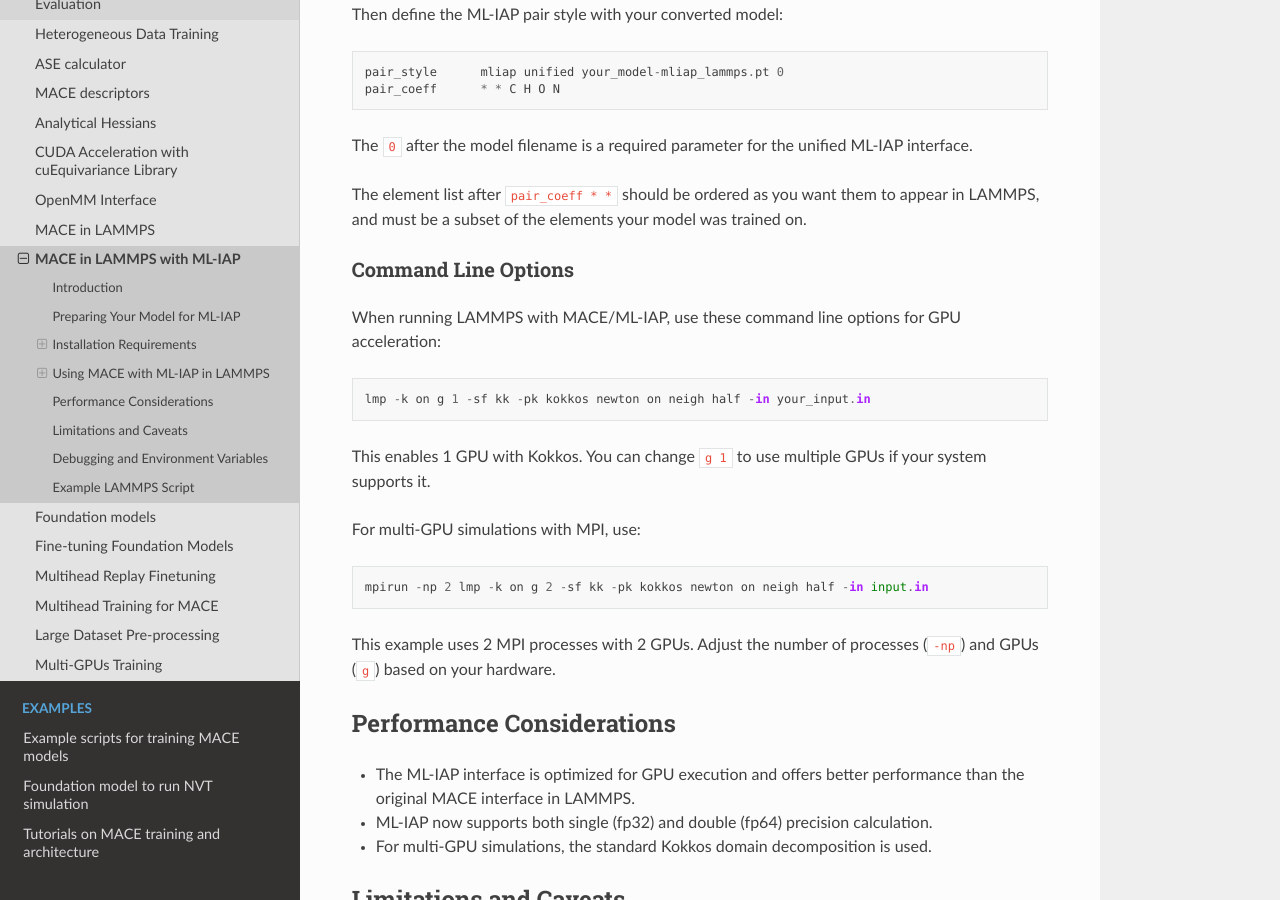
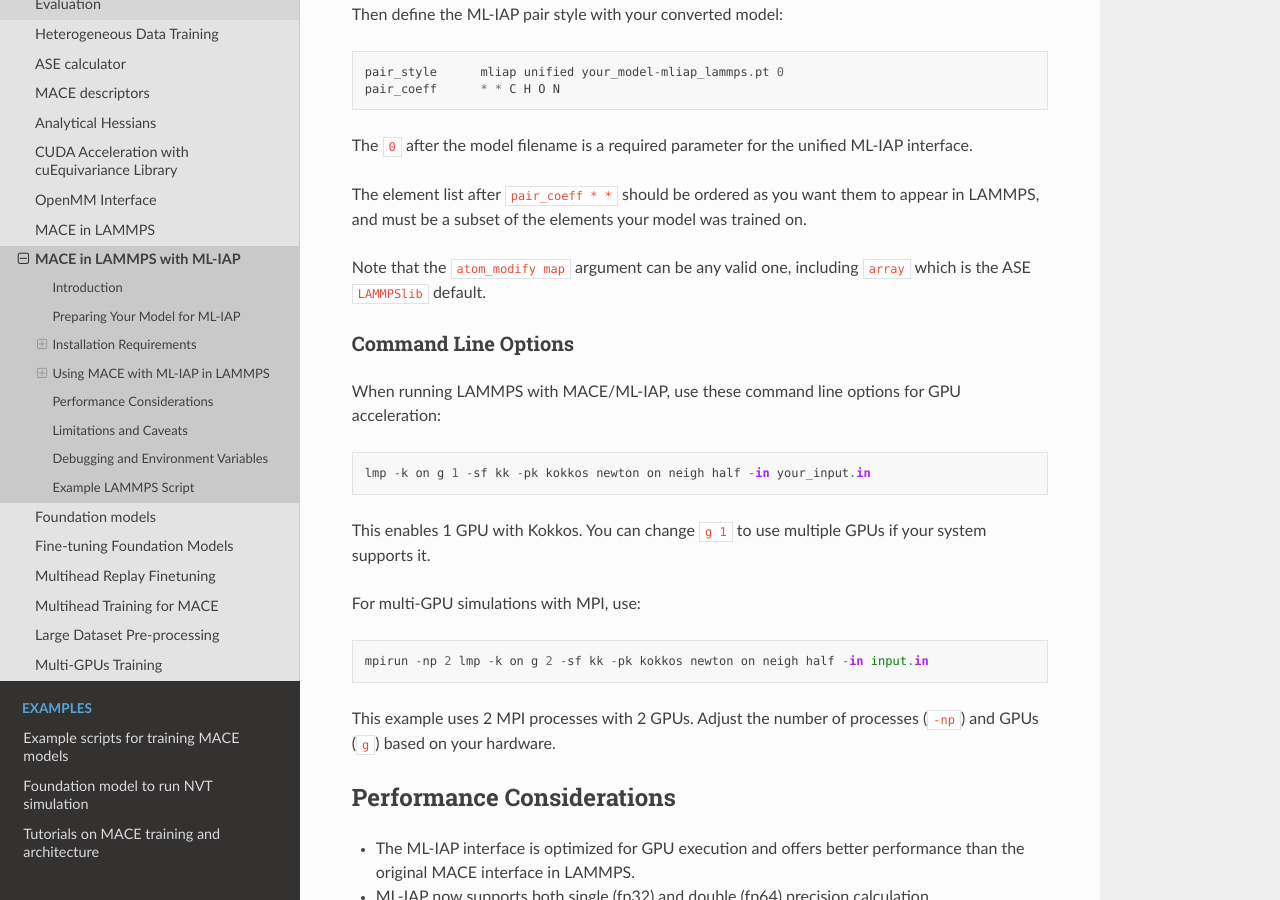
Before and after one commit to ACEsuit/mace, a Sphinx documentation site: the page built from docs/guide/lammps_mliap.rst, in a window 1280 px wide and 900 px high, scrolled down 3061 px. Built offline with Sphinx 7.4.7 and the Read the Docs theme 3.1.0, drawn with Linux system fonts in a browser that asks for light colours; pages that are not in the unit, such as notebooks, are missing from menus.

Commit message:
note in docs that atom_modify map can be any valid lammps value, not just 'yes'

```diff
--- a/docs/guide/lammps_mliap.rst
+++ b/docs/guide/lammps_mliap.rst
@@ -130,6 +130,8 @@
 
 The element list after ``pair_coeff * *`` should be ordered as you want them to appear in LAMMPS, and must be a subset of the elements your model was trained on.
 
+Note that the ``atom_modify map`` argument can be any valid one, including ``array`` which is the ASE ``LAMMPSlib`` default.
+
 Command Line Options
 -----------------
 
```
